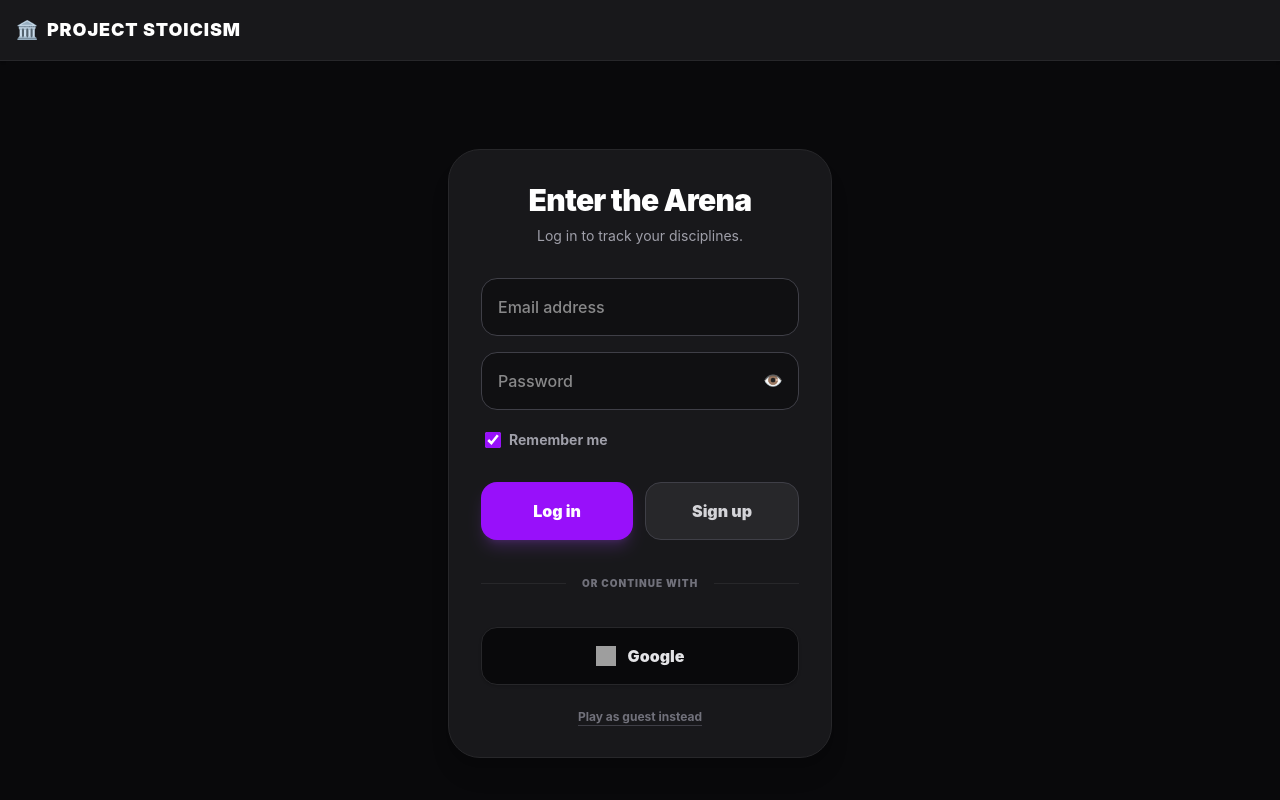
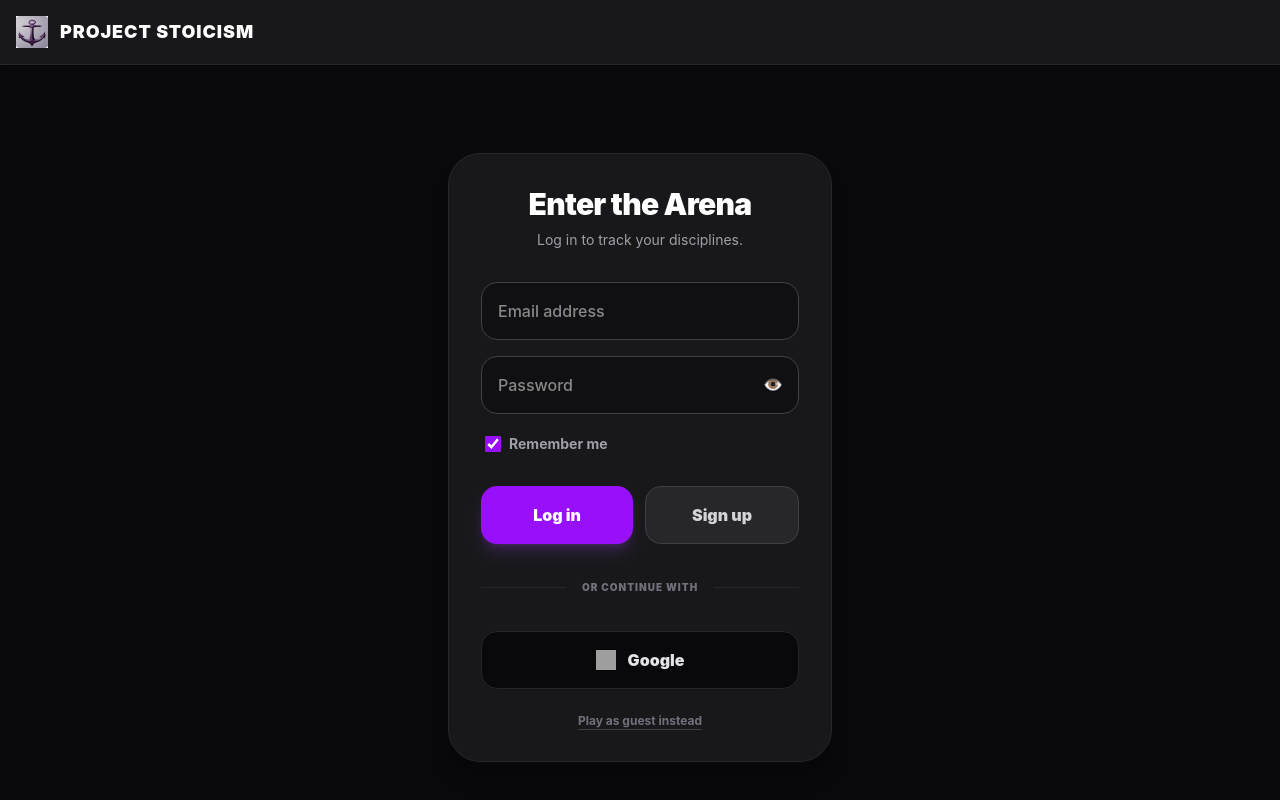
Before and after one commit to kevinpatel-dev/project-stoicism, a React (Vite) app: page / in a window 1280 px wide. Built offline with nearby package versions, Linux system fonts and the light colour scheme; no server answers; grey boxes are pictures that could not be loaded.

Commit message:
Logo Fix Attempt

```diff
--- a/index.html
+++ b/index.html
@@ -2,7 +2,7 @@
 <html lang="en">
   <head>
     <meta charset="UTF-8" />
-    <link rel="icon" type="image/svg+xml" href="/favicon.ico" />
+    <link rel="icon" type="image/x-icon" href="/favicon.ico" />
     <meta name="viewport" content="width=device-width, initial-scale=1.0" />
 
     <title>Project Stoicism | Level Up Your Life</title>
--- a/src/App.jsx
+++ b/src/App.jsx
@@ -97,8 +97,8 @@ function App() {
 
       {/* 🌟 UNIFIED TOP NAVIGATION BAR */}
       <nav className="dark:bg-zinc-900 bg-white p-4 shadow-sm flex justify-between items-center border-b dark:border-zinc-800 border-gray-200 sticky top-0 z-[100]">
-        <h1 className="text-lg font-black tracking-wider dark:text-white text-zinc-900 flex items-center gap-2">
-          <span className="text-purple-600 dark:text-purple-500">🏛️</span> PROJECT STOICISM
+        <h1 className="text-lg font-black tracking-wider dark:text-white text-zinc-900 flex items-center gap-3">
+          <img src="/logo.png" alt="Project Stoicism Logo" className="w-8 h-8 object-contain" /> PROJECT STOICISM
         </h1>
 
         {user && (
```
Also changed, not shown: public/logo.png (added).
